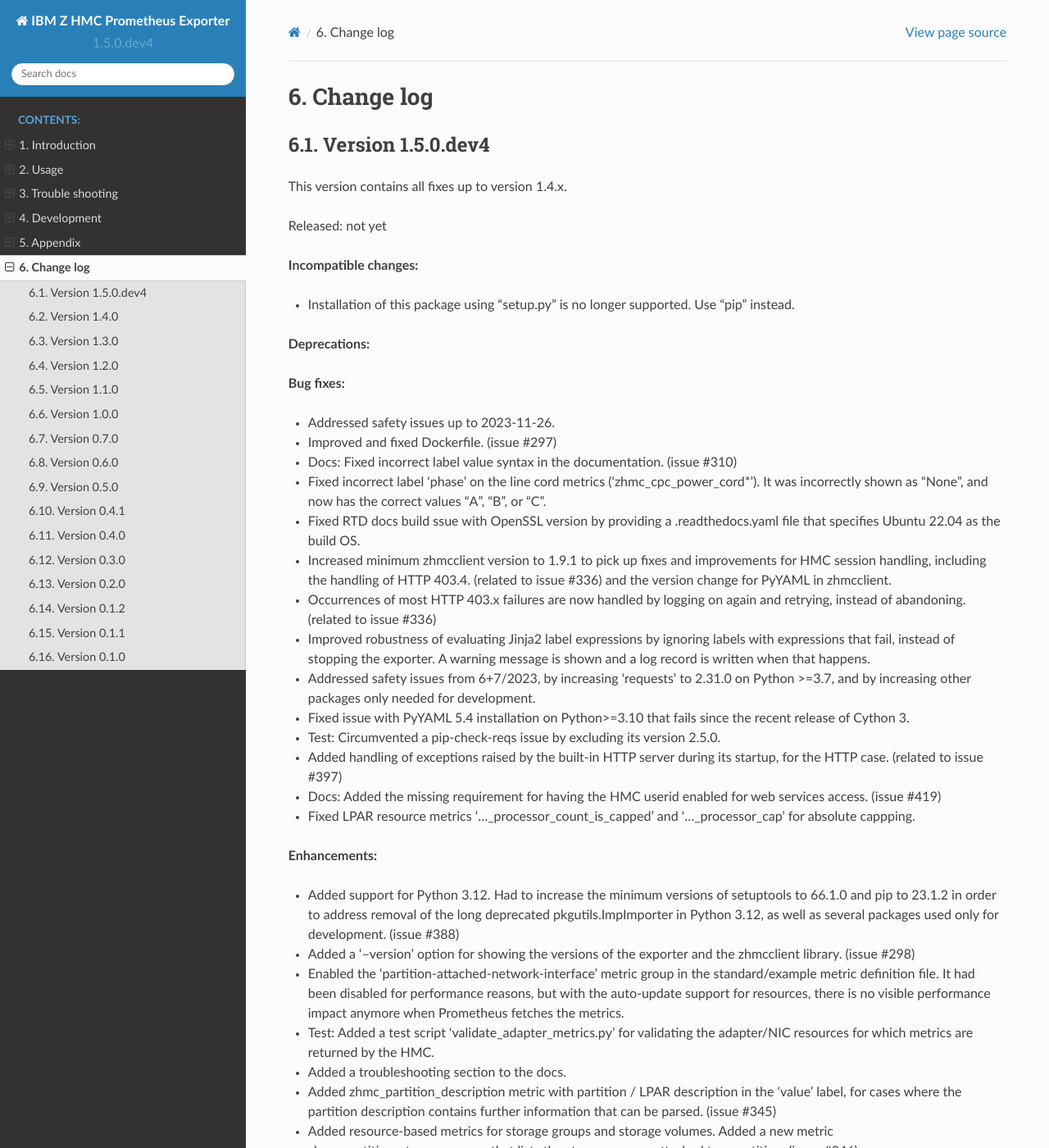
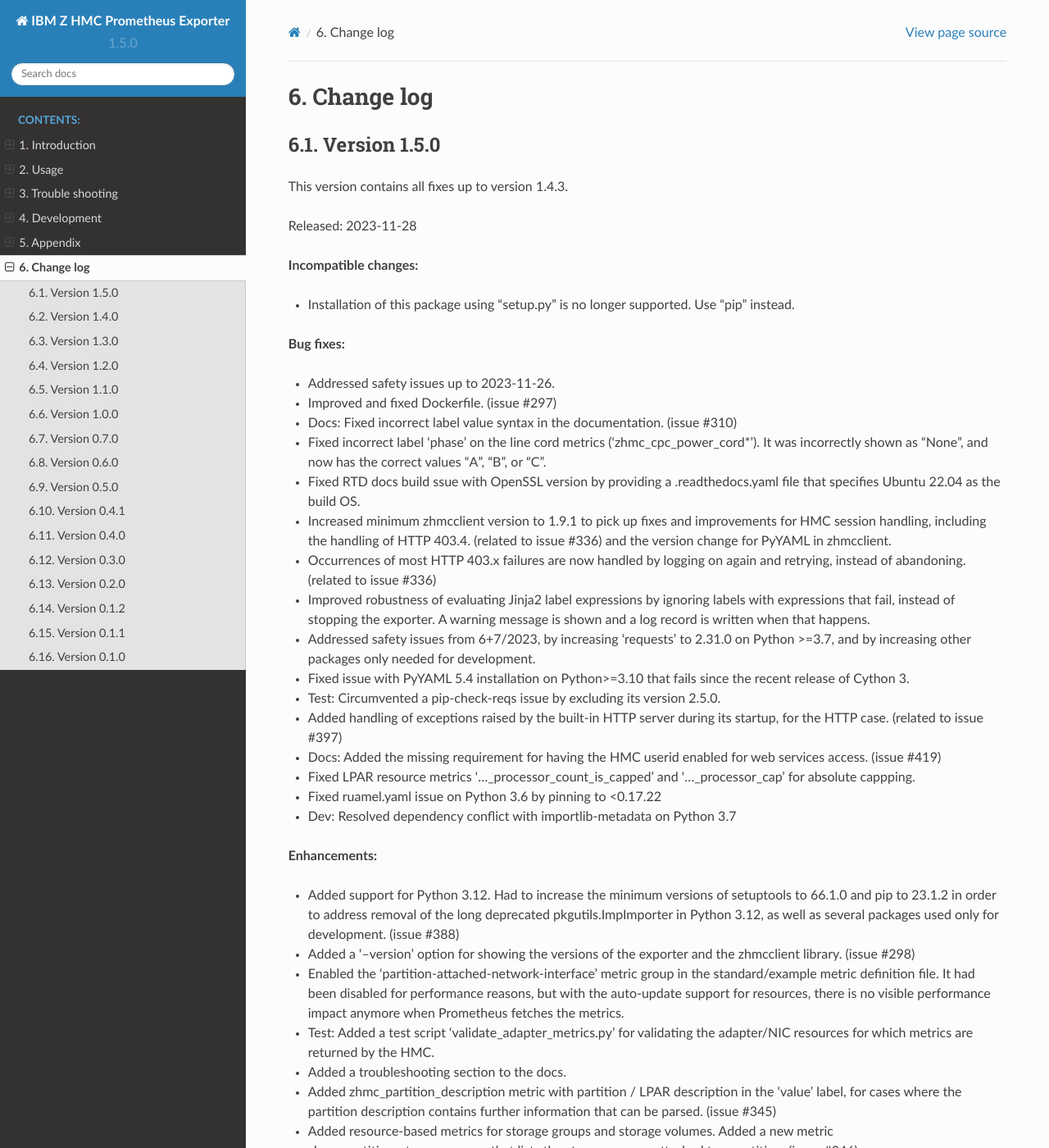
Before and after one commit to zhmcclient/zhmc-prometheus-exporter, a Sphinx documentation site: the page built from docs/changes.rst, in a window 1280 px wide and 1400 px high. Shown: the whole window at 82% size. Built offline with Sphinx 7.4.7 and the Read the Docs theme 2.0.0, drawn with Linux system fonts in a browser that asks for light colours; some of the changed text lies outside the part shown.

Commit message:
Release 1.5.0
Signed-off-by: Andreas Maier <maiera@de.ibm.com>

```diff
--- a/docs/changes.rst
+++ b/docs/changes.rst
@@ -17,19 +17,17 @@
 ----------
 
 
-Version 1.5.0.dev4
-^^^^^^^^^^^^^^^^^^
+Version 1.5.0
+^^^^^^^^^^^^^
 
-This version contains all fixes up to version 1.4.x.
+This version contains all fixes up to version 1.4.3.
 
-Released: not yet
+Released: 2023-11-28
 
 **Incompatible changes:**
 
 * Installation of this package using "setup.py" is no longer supported.
   Use "pip" instead.
-
-**Deprecations:**
 
 **Bug fixes:**
 
@@ -73,6 +71,10 @@
 
 * Fixed LPAR resource metrics '..._processor_count_is_capped' and
   '..._processor_cap' for absolute cappping.
+
+* Fixed ruamel.yaml issue on Python 3.6 by pinning to <0.17.22
+
+* Dev: Resolved dependency conflict with importlib-metadata on Python 3.7
 
 **Enhancements:**
 
--- a/zhmc_prometheus_exporter/_version.py
+++ b/zhmc_prometheus_exporter/_version.py
@@ -25,4 +25,4 @@
 #:
 #: * "M.N.P.dev1": A not yet released version M.N.P
 #: * "M.N.P": A released version M.N.P
-__version__ = '1.5.0.dev4'
+__version__ = '1.5.0'
```
Also changed, not shown: other parts of docs/changes.rst (+0 -6 lines).
